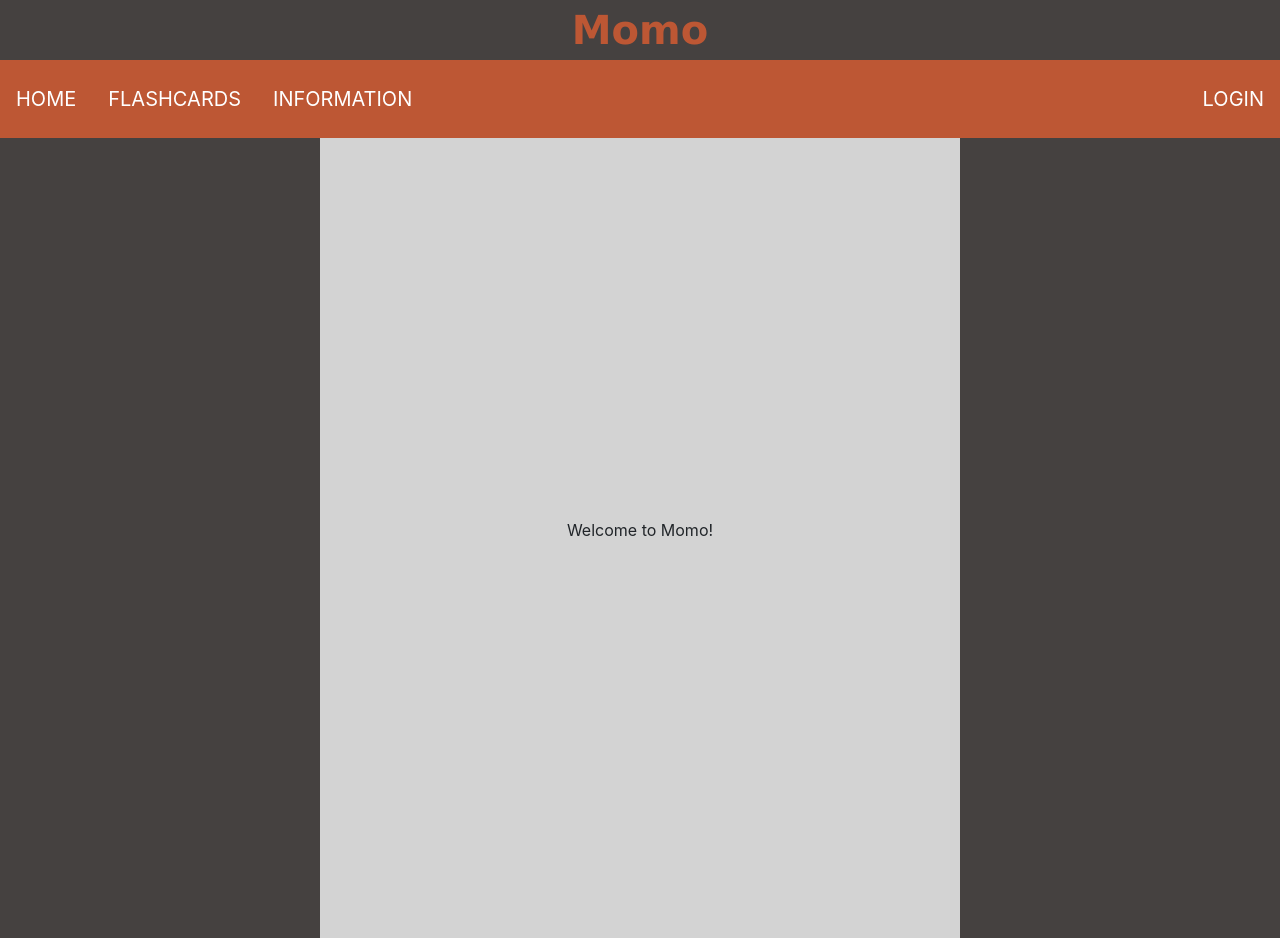
After one commit to ceebird/momo, a Django app: page / in a window 1280 px wide. The commit adds this page. Run offline with Django 3.2, Linux system fonts and the light colour scheme; some libraries are stand-ins or nearby versions.

Commit message:
App homepage

```diff
--- a/flashcards/static/flashcards/style.css
+++ b/flashcards/static/flashcards/style.css
@@ -38,6 +38,7 @@ div:hover h2{
     margin:auto;
     text-align:center;
     padding-bottom: 50px;
+    max-width: 500px;
 }
 
 /* This container is needed to position the front and back side */
--- a/momoapp/urls.py
+++ b/momoapp/urls.py
@@ -15,8 +15,10 @@ Including another URLconf
 """
 from django.contrib import admin
 from django.urls import include,path
+from . import views
 
 urlpatterns = [
     path('flashcards/', include('flashcards.urls')),
     path('admin/', admin.site.urls),
+    path('', views.IndexView.as_view(), name='index'),
 ]
--- /dev/null
+++ b/momoapp/views.py
@@ -0,0 +1,4 @@
+from django.views.generic.base import TemplateView
+
+class IndexView(TemplateView):
+    template_name = 'home.html'
--- a/static/css/base.css
+++ b/static/css/base.css
@@ -56,7 +56,7 @@ section {
     margin-left:20px;
     padding-top: 50px;
 }
-.container .container-main{
+.container-main{
     background-color: lightgrey;
     width:50%
   }
--- a/templates/base.html
+++ b/templates/base.html
@@ -85,7 +85,7 @@
         {% block nav_bar %}
         <!-- Menu Navigation Bar -->
         <div class="menu">
-            <a href="#home">HOME</a>
+            <a href="/">HOME</a>
             <a href="/flashcards">FLASHCARDS</a>
             <a href="#infp">INFORMATION</a>
             <div class="menu-log">
--- /dev/null
+++ b/templates/home.html
@@ -0,0 +1,6 @@
+{% include 'base.html' %}
+{% load static %}
+
+<div class="container container-main">
+    <p> Welcome to Momo!</p>
+</div>
```
